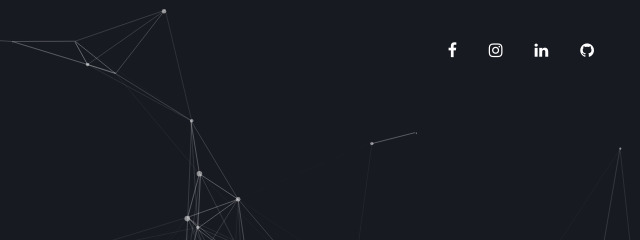
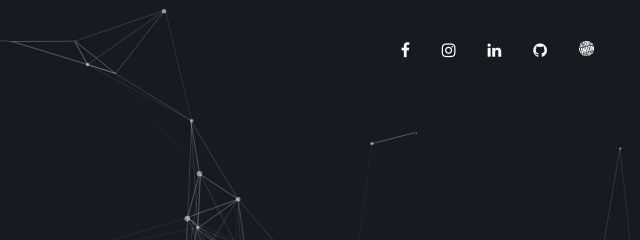
Before and after one commit to StrathSEDS-on-GitHub/website, a plain HTML site: page index.html in a window 1280 px wide. Shown: the top 240 px of the page, 640-1280 px from the left. Drawn offline with nearby package versions, Linux system fonts and the light colour scheme.

Commit message:
smooth scroll + strath union + link colour

```diff
--- a/assets/css/navbar.css
+++ b/assets/css/navbar.css
@@ -47,6 +47,11 @@
     display: flex;
     flex-direction: row;
     justify-content: space-between;
+}
+
+.navbar-icon {
+    height: 15px;
+    width: 15px;
 }
 
 #navbar-logo {
--- a/assets/css/style.css
+++ b/assets/css/style.css
@@ -8,6 +8,7 @@ html, body {
   margin: 0;
   padding: 0;
   font-family: 'Open Sans', sans-serif;
+  scroll-behavior: smooth;
 }
 
 body {
@@ -18,6 +19,10 @@ body {
 h1 {
   color: white;
   pointer-events: all;
+}
+
+a {
+  color: #547caa;
 }
 
 /* ---- particles.js container ---- */
--- a/index.html
+++ b/index.html
@@ -32,6 +32,7 @@
         <li><a href="https://www.instagram.com/strathseds/"><i class="fa fa-instagram" aria-hidden="true"></i></a></li>
         <li><a href="https://www.linkedin.com/company/strathseds/"><i class="fa fa-linkedin" aria-hidden="true"></i></a></li>
         <li><a href="https://github.com/StrathSEDS-on-GitHub/"><i class="fa fa-github" aria-hidden="true"></a></i></li>
+        <li><a href="https://www.strathunion.com/societies/find/soc/strathseds/"><img src="/assets/images/strath-union-logo.png" class="navbar-icon"/></a></li>
     </li>
   </ul>
   </li>
```
Also changed, not shown: assets/images/strath-union-logo.png (added).
